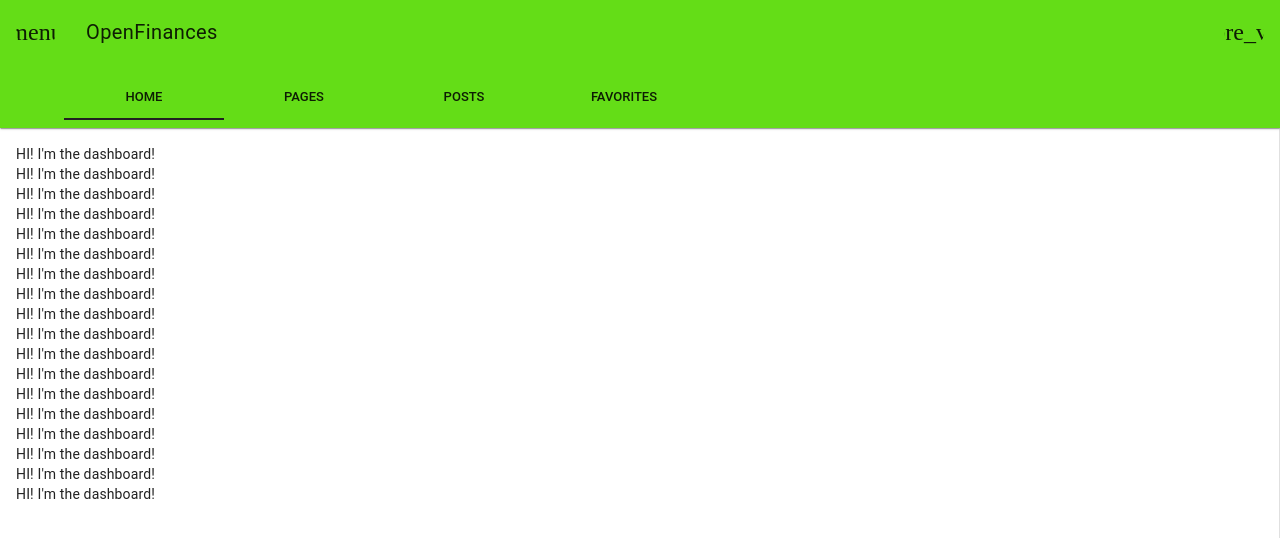
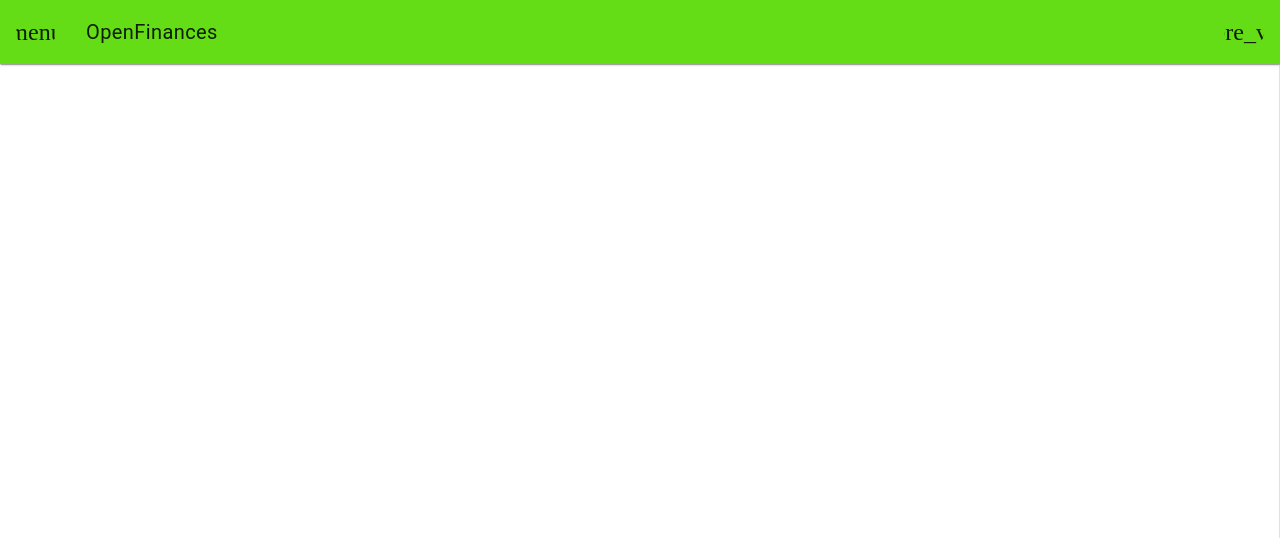
Before and after one commit to Qo2770/OpenFinances, a Vue app in the folder client/: page /#/ in a window 1280 px wide. Shown: the top 538 px of the page. Built offline with nearby package versions, Linux system fonts and the light colour scheme.

Commit message:
feat: Implement project id-based routing
Implement link and paths based on unique project ids
Auto-hide tabs when no project is selected

```diff
--- a/client/src/components/Dashboard/Main.vue
+++ b/client/src/components/Dashboard/Main.vue
@@ -1,23 +1,6 @@
 <template>
   <div id="main-dashboard">
-    HI! I'm the dashboard!<br>
-    HI! I'm the dashboard!<br>
-    HI! I'm the dashboard!<br>
-    HI! I'm the dashboard!<br>
-    HI! I'm the dashboard!<br>
-    HI! I'm the dashboard!<br>
-    HI! I'm the dashboard!<br>
-    HI! I'm the dashboard!<br>
-    HI! I'm the dashboard!<br>
-    HI! I'm the dashboard!<br>
-    HI! I'm the dashboard!<br>
-    HI! I'm the dashboard!<br>
-    HI! I'm the dashboard!<br>
-    HI! I'm the dashboard!<br>
-    HI! I'm the dashboard!<br>
-    HI! I'm the dashboard!<br>
-    HI! I'm the dashboard!<br>
-    HI! I'm the dashboard!<br>
+    HI! I'm the dashboard of project {{ $route.params.project }}
   </div>
 </template>
 
--- a/client/src/components/Nav/NavBar.vue
+++ b/client/src/components/Nav/NavBar.vue
@@ -3,19 +3,12 @@
     <md-app style="height: 100vh;">
       <md-app-toolbar class="md-accent" md-elevation="1">
         <div class="md-toolbar-row">
-          <!-- <md-button class="md-icon-button" @click="toggleMenu" v-if="!menuVisible">
-            <md-icon>menu</md-icon>
-          </md-button>
-          <h3 class="md-title center" style="flex: 1">OpenFinances</h3>
-          <md-button class="md-small-hide">Login</md-button>
-          <md-button class="md-primary md-small-hide">Sign up</md-button> -->
-
           <div class="md-toolbar-section-start">
             <md-button class="md-icon-button" @click="menuVisible = !menuVisible">
               <md-icon>menu</md-icon>
             </md-button>
 
-            <div class="md-title center">OpenFinances</div>
+            <router-link class="md-title center" style="text-decoration: none;" to="/">OpenFinances</router-link>
           </div>
 
           <md-menu md-direction="bottom-end" class="md-toolbar-section-end">
@@ -29,12 +22,12 @@
           </md-menu>
         </div>
 
-        <div class="md-toolbar-row">
-          <md-tabs class="md-transparent" md-alignment="fixed">
-            <md-tab id="tab-home" md-label="Home"></md-tab>
-            <md-tab id="tab-pages" md-label="Pages"></md-tab>
-            <md-tab id="tab-posts" md-label="Posts"></md-tab>
-            <md-tab id="tab-favorites" md-label="Favorites"></md-tab>
+        <div class="md-toolbar-row" style="width: 100%;" v-if="$route.params.project">
+          <md-tabs class="md-transparent" md-alignment="left" style="width: 100%;">
+            <md-tab id="tab-home" md-label="Dashboard" md-icon="dashboard" :to="{ name: 'projects', params: {project: $route.params.project } }"></md-tab>
+            <md-tab id="tab-pages" md-label="Charts" md-icon="insert_chart" :to="{ name: 'charts', params: {project: $route.params.project } }"></md-tab>
+            <md-tab id="tab-posts" md-label="Settings" md-icon="settings" :to="{ name: 'settings', params: {project: $route.params.project } }"></md-tab>
+            <md-tab id="tab-favorites" md-label="Favorites" md-icon="dashboard" :to="{ name: 'dashboard', params: {project: $route.params.project } }"></md-tab>
           </md-tabs>
         </div>
       </md-app-toolbar>
--- a/client/src/main.js
+++ b/client/src/main.js
@@ -21,8 +21,10 @@ Vue.use(VueRouter)
 const router = new VueRouter({
   routes: [
     // dynamic segments start with a colon
-    { path: '/', component: MainDashboard },
-    { path: '/projects/:project', name: 'projects', component: null }
+    { path: '/', component: null },
+    { path: '/projects/:project', name: 'projects', component: MainDashboard },
+    { path: '/projects/:project/charts', name: 'charts', component: null },
+    { path: '/projects/:project/settings', name: 'settings', component: null }
   ]
 })
 
```
